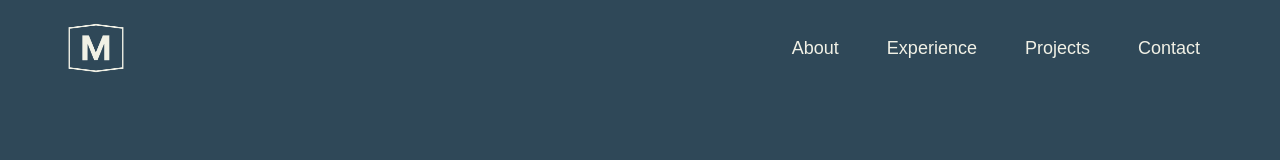
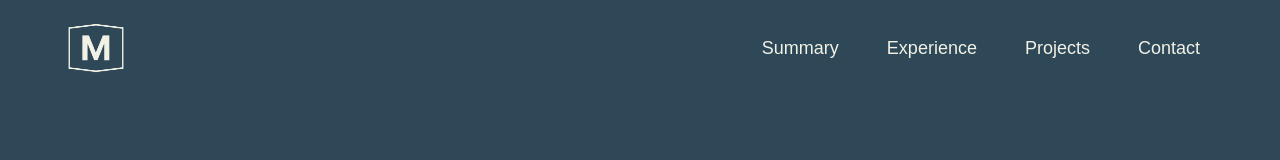
Before and after one commit to Ft-Blue/personal-website, a Next.js app: page / in a window 1280 px wide. Shown: the top 160 px of the page. Built offline with nearby package versions, Linux system fonts and the light colour scheme.

Commit message:
style: :sparkles: add animations to menu

```diff
--- a/app/components/Header.tsx
+++ /dev/null
@@ -1,78 +0,0 @@
-"use client";
-import { faBars, faXmark } from "@fortawesome/free-solid-svg-icons";
-import { FontAwesomeIcon } from "@fortawesome/react-fontawesome";
-import Image from "next/image";
-import NextLink from "next/link";
-import { useState } from "react";
-
-export const Header: React.FC = () => {
-  const [isMobileMenuOpen, setIsMobileMenuOpen] = useState(false);
-
-  return (
-    <header className="text-merino">
-      <div className="flex justify-between py-4 ">
-        <div className="flex content-center">
-          <Image
-            src="/logo-light.png"
-            alt="Moad Fethallah"
-            width={64}
-            height={64}
-          />
-        </div>
-
-        <div className="flex justify-center">
-          <div className="hidden content-center gap-4 text-center text-lg md:flex">
-            <StyledLink href="#about">About</StyledLink>
-            <StyledLink href="#experience">Experience</StyledLink>
-            <StyledLink href="#projects">Projects</StyledLink>
-            <StyledLink href="#contact">Contact</StyledLink>
-          </div>
-          <div className="block content-center self-center md:hidden">
-            <button onClick={() => setIsMobileMenuOpen(!isMobileMenuOpen)}>
-              <FontAwesomeIcon icon={faBars} size="2x" />
-            </button>
-          </div>
-        </div>
-      </div>
-
-      <div className={`${isMobileMenuOpen ? "block" : "hidden"}  md:hidden`}>
-        <MobileMenu onClose={() => setIsMobileMenuOpen(!isMobileMenuOpen)} />
-      </div>
-    </header>
-  );
-};
-
-const StyledLink = ({
-  href,
-  children,
-  additionalClasses,
-}: {
-  href: string;
-  children: React.ReactNode;
-  additionalClasses?: string;
-}) => (
-  <NextLink
-    href={href}
-    className={`flex flex-col justify-center rounded-lg px-4 py-2 hover:text-greeny-blue ${additionalClasses}`}
-  >
-    {children}
-  </NextLink>
-);
-
-const MobileMenu = ({ onClose }: { onClose: () => void }) => {
-  return (
-    <div className="fixed right-0 top-0 flex h-screen w-[min(75vw,_400px)] flex-col justify-center bg-blue-bayoux text-center">
-      <div className="flex justify-center self-end pr-16 pt-4">
-        <button onClick={onClose}>
-          <FontAwesomeIcon icon={faXmark} size="2x" />
-        </button>
-      </div>
-      <div className="my-auto flex flex-col gap-6">
-        <StyledLink href="#about">About</StyledLink>
-        <StyledLink href="#experience">Experience</StyledLink>
-        <StyledLink href="#projects">Projects</StyledLink>
-        <StyledLink href="#contact">Contact</StyledLink>
-      </div>
-    </div>
-  );
-};
--- /dev/null
+++ b/app/components/Header/Header.tsx
@@ -0,0 +1,40 @@
+"use client";
+import Image from "next/image";
+
+import { MobileMenu } from "./MobileMenu";
+import { StyledLink } from "./StyledLink";
+
+export const Header: React.FC = () => {
+  const menuItems = [
+    { href: "#about", text: "Summary" },
+    { href: "#experience", text: "Experience" },
+    { href: "#projects", text: "Projects" },
+    { href: "#contact", text: "Contact" },
+  ];
+
+  return (
+    <header className="text-merino">
+      <div className="flex justify-between py-4">
+        <div className="flex content-center">
+          <Image
+            src="/logo-light.png"
+            alt="Moad Fethallah"
+            width={64}
+            height={64}
+          />
+        </div>
+
+        <div className="flex justify-center">
+          <div className="hidden content-center gap-4 text-center text-lg md:flex">
+            {menuItems.map((item) => (
+              <StyledLink key={item.href} menuItem={item} />
+            ))}
+          </div>
+          <MobileMenu menuItems={menuItems} />
+        </div>
+      </div>
+
+      <div className={`md:hidden`}></div>
+    </header>
+  );
+};
--- /dev/null
+++ b/app/components/Header/MobileMenu.tsx
@@ -0,0 +1,63 @@
+import { faBars, faXmark } from "@fortawesome/free-solid-svg-icons";
+import { FontAwesomeIcon } from "@fortawesome/react-fontawesome";
+import { motion, Variants } from "framer-motion";
+import { FC, useState } from "react";
+
+import { StyledLink } from "./StyledLink";
+import { MenuItem } from "./types";
+
+export const MobileMenu: FC<{ menuItems: MenuItem[] }> = ({ menuItems }) => {
+  const [isMobileMenuOpen, setIsMobileMenuOpen] = useState(false);
+  const variants: Variants = {
+    open: { scale: 1.1, rotate: 0 },
+    closed: { scale: 1, rotate: 180 },
+  };
+
+  return (
+    <div className="block content-center self-center md:hidden">
+      <motion.button
+        initial="closed"
+        animate={isMobileMenuOpen ? "open" : "closed"}
+        variants={variants}
+        onClick={() => setIsMobileMenuOpen(!isMobileMenuOpen)}
+      >
+        {isMobileMenuOpen ? (
+          <FontAwesomeIcon icon={faXmark} size="2x" />
+        ) : (
+          <FontAwesomeIcon icon={faBars} size="2x" />
+        )}
+      </motion.button>
+      <MobileMenuItems
+        items={menuItems}
+        isOpen={isMobileMenuOpen}
+        onClose={() => setIsMobileMenuOpen(!isMobileMenuOpen)}
+      />
+    </div>
+  );
+};
+
+const MobileMenuItems = ({
+  items,
+  isOpen,
+  onClose,
+}: {
+  items: MenuItem[];
+  isOpen: boolean;
+  onClose: () => void;
+}) => {
+  return (
+    <motion.div
+      initial={{ scale: 0, y: "50%" }}
+      animate={{
+        scale: isOpen ? 1 : 0,
+        y: isOpen ? "0" : "50%",
+      }}
+      transition={{ duration: 0.3 }}
+      className="fixed inset-x-0 bottom-0 top-24 flex flex-col gap-6 border-t-2 border-solid border-merino bg-pickled-bluewood pt-6 text-center"
+    >
+      {items.map((item) => (
+        <StyledLink key={item.href} menuItem={item} onClick={onClose} />
+      ))}
+    </motion.div>
+  );
+};
--- /dev/null
+++ b/app/components/Header/StyledLink.tsx
@@ -0,0 +1,20 @@
+import Link from "next/link";
+import { FC, Key } from "react";
+
+import { MenuItem } from "./types";
+
+export const StyledLink: FC<{
+  menuItem: MenuItem;
+  additionalClasses?: string;
+  onClick?: () => void;
+  key: Key;
+}> = ({ menuItem, additionalClasses, onClick, key }) => (
+  <Link
+    key={key}
+    href={menuItem.href}
+    onClick={onClick}
+    className={`flex flex-col justify-center rounded-lg px-4 py-2 hover:text-greeny-blue ${additionalClasses}`}
+  >
+    {menuItem.text}
+  </Link>
+);
--- /dev/null
+++ b/app/components/Header/types.ts
@@ -0,0 +1,4 @@
+export type MenuItem = {
+  href: string;
+  text: string;
+};
--- a/app/layout.tsx
+++ b/app/layout.tsx
@@ -9,7 +9,7 @@ import type { Metadata, Viewport } from "next";
 // Prevent fontawesome from adding its CSS since we manually imported it above:
 config.autoAddCss = false;
 
-import { Header } from "./components/Header";
+import { Header } from "./components/Header/Header";
 
 export const viewport: Viewport = {
   width: "device-width",
@@ -28,8 +28,8 @@ type RootLayoutProps = Readonly<{
 
 const RootLayout: React.FC<RootLayoutProps> = ({ children }) => {
   return (
-    <html lang="en" className="font-sans">
-      <body className="bg-pickled-bluewood px-16">
+    <html lang="en" className="font-sans text-merino">
+      <body className="bg-pickled-bluewood px-8 md:px-16">
         <Header />
         <main>{children}</main>
       </body>
--- a/package.json
+++ b/package.json
@@ -20,6 +20,7 @@
     "@fortawesome/free-regular-svg-icons": "^6.5.2",
     "@fortawesome/free-solid-svg-icons": "^6.5.2",
     "@fortawesome/react-fontawesome": "^0.2.0",
+    "framer-motion": "^11.1.7",
     "next": "14.2.1",
     "react": "^18",
     "react-dom": "^18"
```
Also changed, not shown: 1 other file (tests, documents, lock files or other folders).
